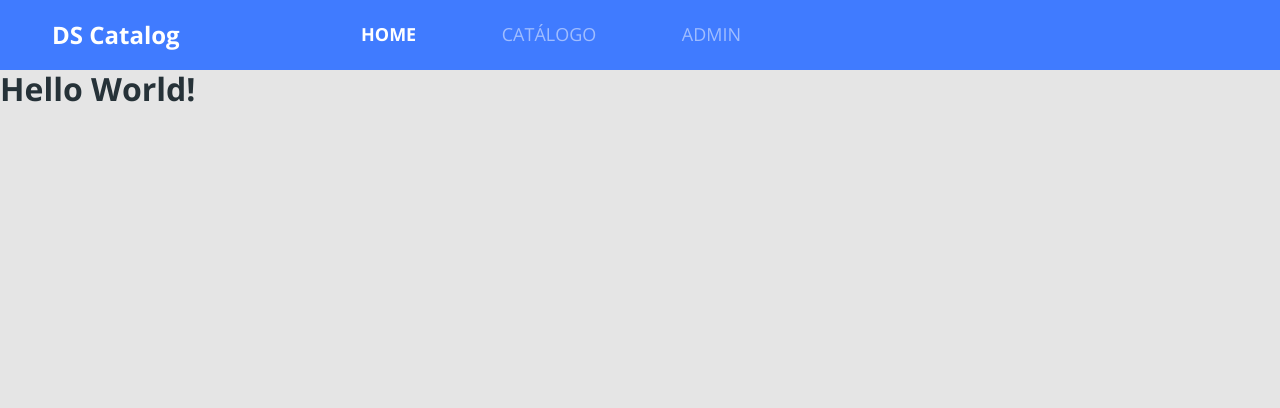
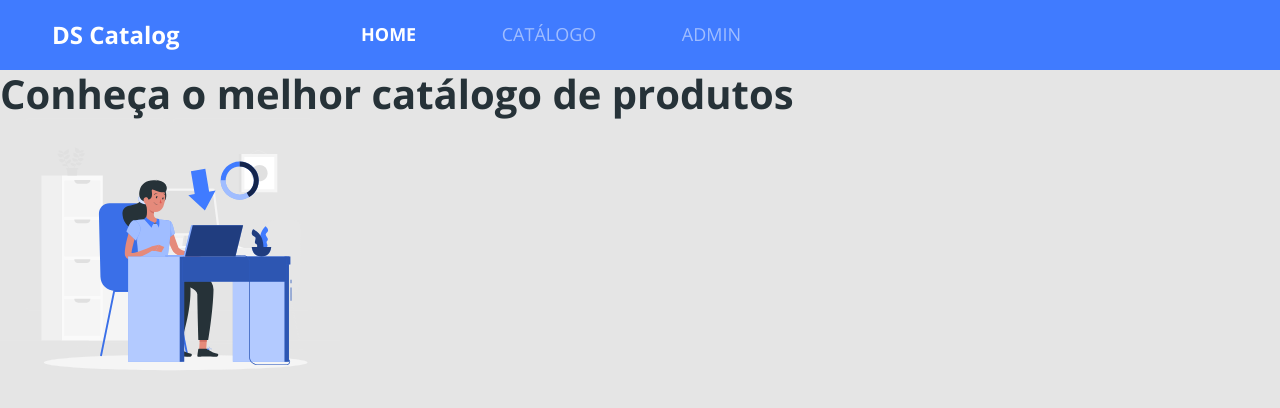
Before and after one commit to J-DouglasLira/DSCatalog, a React (Create React App) app in the folder frontend/: page / in a window 1280 px wide. Shown: the top 408 px of the page. Built offline with nearby package versions, Linux system fonts and the light colour scheme.

Commit message:
feat: home page and img

```diff
--- a/frontend/src/App.tsx
+++ b/frontend/src/App.tsx
@@ -1,12 +1,11 @@
 import "./assets/styles/custom.scss";
 import "./App.css";
-import { NavBar } from "components/Navbar";
+import Home from "pages/Home";
 
 function App() {
   return (
   <>
-    <NavBar />
-    <h2>Hello World!</h2>
+    <Home />
   </>);
 }
 
--- /dev/null
+++ b/frontend/src/pages/Home/index.tsx
@@ -0,0 +1,28 @@
+import { NavBar } from "components/Navbar";
+import "./styles.css";
+import { ReactComponent as MainImage} from "assets/images/main-image.svg";
+
+const Home = () => {
+  return (
+  <>
+    <NavBar />
+
+    <div className="home-container">
+      <div className="home-card">
+
+
+        <div className="home-content-container">
+          <h1>Conheça o melhor catálogo de produtos</h1>
+        </div>
+        <div className="home-image-container">
+          <MainImage />
+        </div>
+
+
+      </div>
+
+    </div>
+  </>);
+}
+
+export default Home;
```
Also changed, not shown: frontend/src/pages/Home/styles.css (added).
